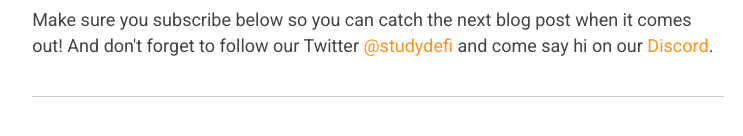
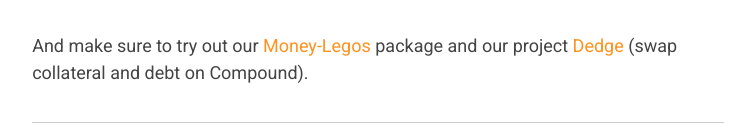
Before and after one commit to studydefi/studydefi.com, a Gatsby site: page /testing-on-mainnet/ in a window 1280 px wide. Shown: the part 10739-10875 px from the top of the page, without its empty margins (262-1005 px from the left). Built offline with nearby package versions, Linux system fonts and the light colour scheme; Gatsby itself is replaced by a stand-in of ours; some packages are replaced by stand-ins of ours.

Commit message:
better conclusion

```diff
--- a/content/blog/testing-on-mainnet/index.md
+++ b/content/blog/testing-on-mainnet/index.md
@@ -276,10 +276,10 @@
 
 # That's it?
 
-Of course, this is just a small example. In fact, it's all in one file. But I'm sure you have further questions too.
-
-How do we run multiple tests in parallel? What about the smart contracts that I'm writing myself?
+Of course, this is just a small example. In fact, it's all in one file. But I'm sure you have further questions too. How do we run multiple tests in parallel? What about the smart contracts that I'm writing myself?
 
 All this and more in future blog articles!
 
 Make sure you subscribe below so you can catch the next blog post when it comes out! And don't forget to follow our Twitter [@studydefi](https://twitter.com/studydefi) and come say hi on our [Discord](https://t.co/G6TNIZHR2Z).
+
+And make sure to try out our [Money-Legos](./npm-install-money-legos) package and our project [Dedge](./dedge-101) (swap collateral and debt on Compound).
```
